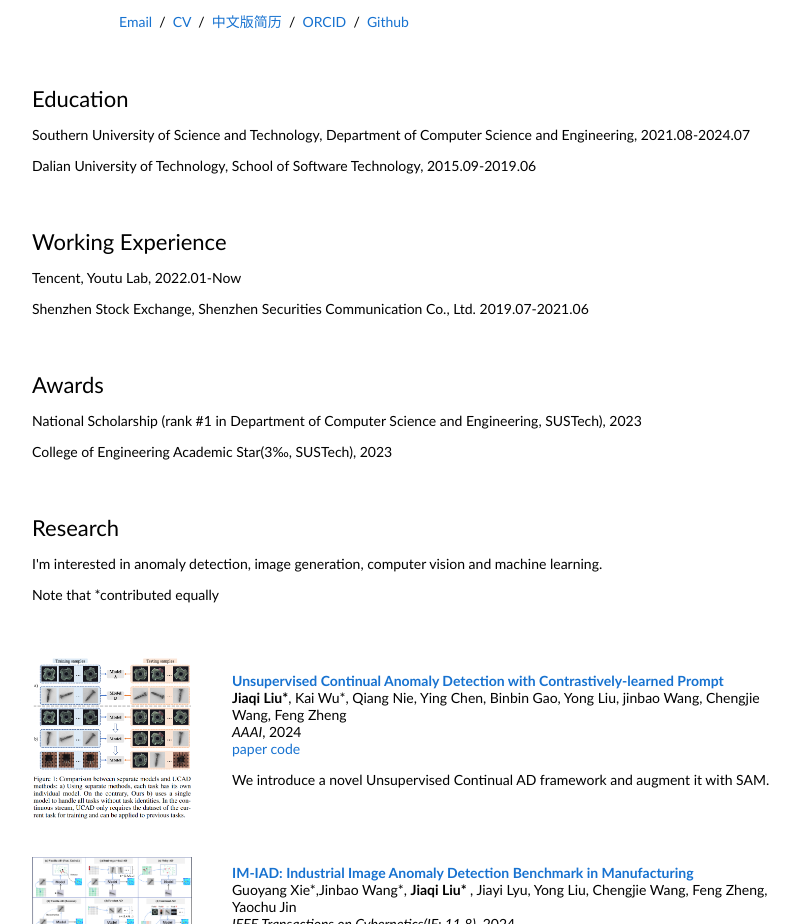
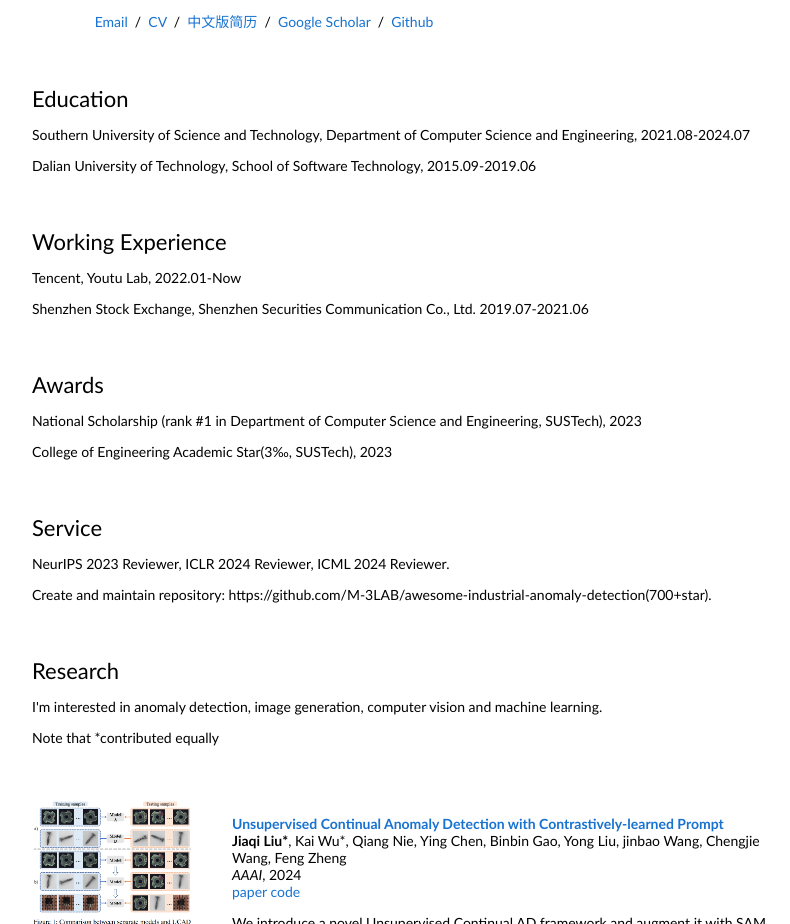
Before and after one commit to shirowalker/shirowalker.github.io, a plain HTML site: page index.html in a window 1280 px wide. Shown: the part 200-1124 px from the top of the page, without its empty margins (228-1018 px from the left). Drawn offline with Linux system fonts and the light colour scheme.

Commit message:
update google scholar

```diff
--- a/index.html
+++ b/index.html
@@ -31,7 +31,7 @@
                 <a href="data/Jiaqi_Liu.pdf">CV</a> &nbsp/&nbsp
                 <a href="data/LIUJIAQI_CN.pdf">中文版简历</a> &nbsp/&nbsp
                 <!-- <a href="https://scholar.google.com/citations?hl=zh-CN&user=plvyb6oAAAAJ">Google Scholar</a> &nbsp/&nbsp -->
-                <a href="https://orcid.org/0000-0002-2153-8411">ORCID</a> &nbsp/&nbsp
+                <a href="https://scholar.google.com/citations?user=plvyb6oAAAAJ">Google Scholar</a> &nbsp/&nbsp
                 <a href="https://github.com/shirowalker">Github</a>
               </p>
             </td>
@@ -83,6 +83,21 @@
                 </p>
             </td>
             </tr>
+        </tbody></table>
+        <table style="width:100%;border:0px;border-spacing:0px;border-collapse:separate;margin-right:auto;margin-left:auto;"><tbody></tbody>
+
+        <table style="width:100%;border:0px;border-spacing:0px;border-collapse:separate;margin-right:auto;margin-left:auto;"><tbody>
+            <tr>
+            <td style="padding:20px;width:100%;vertical-align:middle">
+              <heading>Service</heading>
+              <p>
+                NeurIPS 2023 Reviewer, ICLR 2024 Reviewer, ICML 2024 Reviewer.
+              </p>
+              <p>
+                Create and maintain repository: https://github.com/M-3LAB/awesome-industrial-anomaly-detection(700+star).
+              </p>
+            </td>
+          </tr>
         </tbody></table>
         <table style="width:100%;border:0px;border-spacing:0px;border-collapse:separate;margin-right:auto;margin-left:auto;"><tbody></tbody>
 
```
